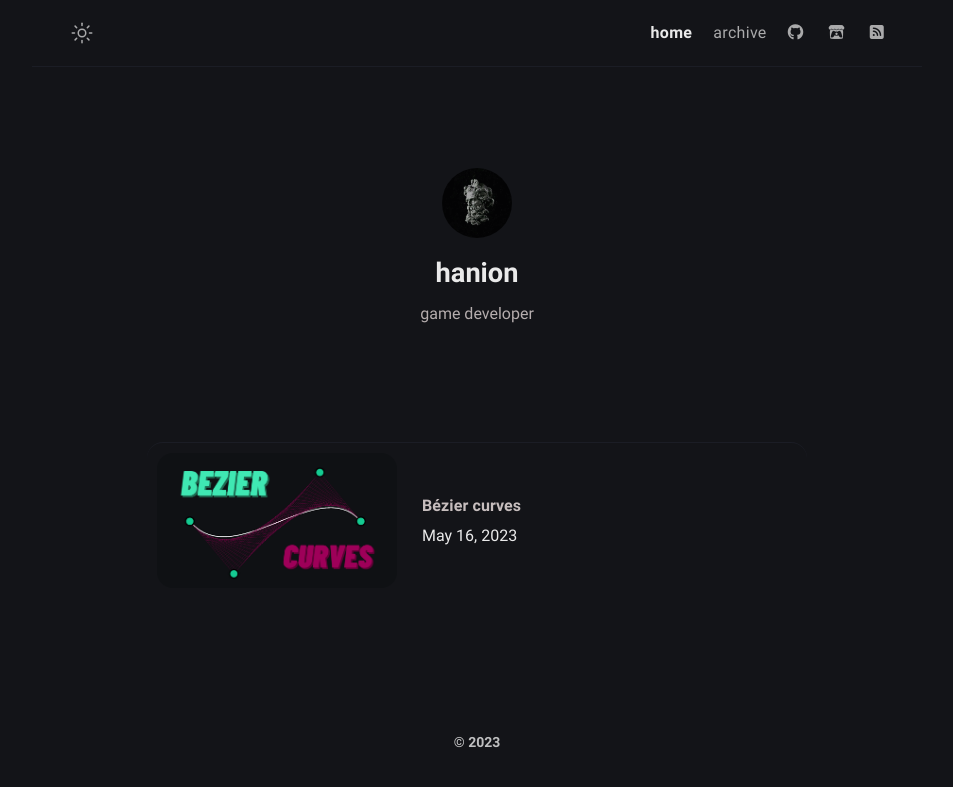
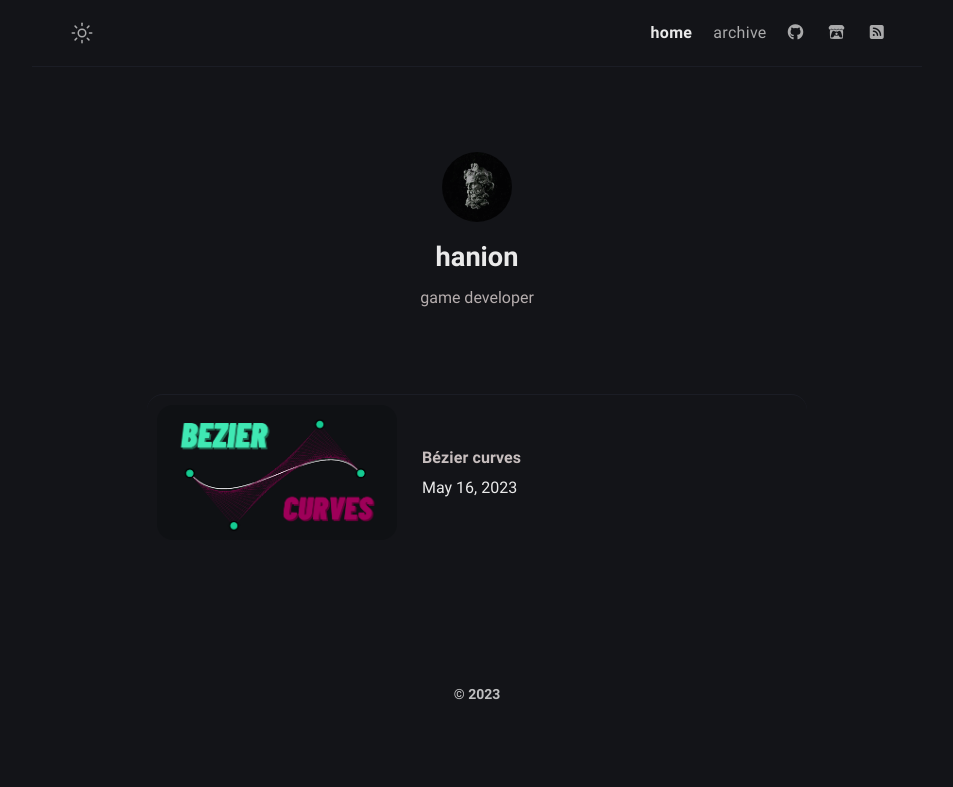
Before and after one commit to hanion/hanion.github.io, a Jekyll site: the page built from index.md, in a window 1280 px wide. Shown: the top 787 px of the page, without its empty margins (163-1116 px from the left). Built offline with Jekyll 4.4.1, drawn with Linux system fonts in a browser that asks for light colours; nearby versions of some CDN libraries.

Commit message:
shrink unnecessary margins

```diff
--- a/_sass/klise/_layout.scss
+++ b/_sass/klise/_layout.scss
@@ -181,8 +181,8 @@
 
 // Author
 .author {
-  margin-top: 6.3rem;
-  margin-bottom: 7.2rem;
+  margin-top: 5.3rem;
+  margin-bottom: 5.2rem;
   text-align: center;
 
   @include media-query($on-mobile) {
--- a/_sass/klise/_post.scss
+++ b/_sass/klise/_post.scss
@@ -11,7 +11,7 @@
 
 // Post title
 .header {
-  margin-top: 7.8em;
+  margin-top: 4em;
   margin-bottom: 3em;
 
   .tags {
```
